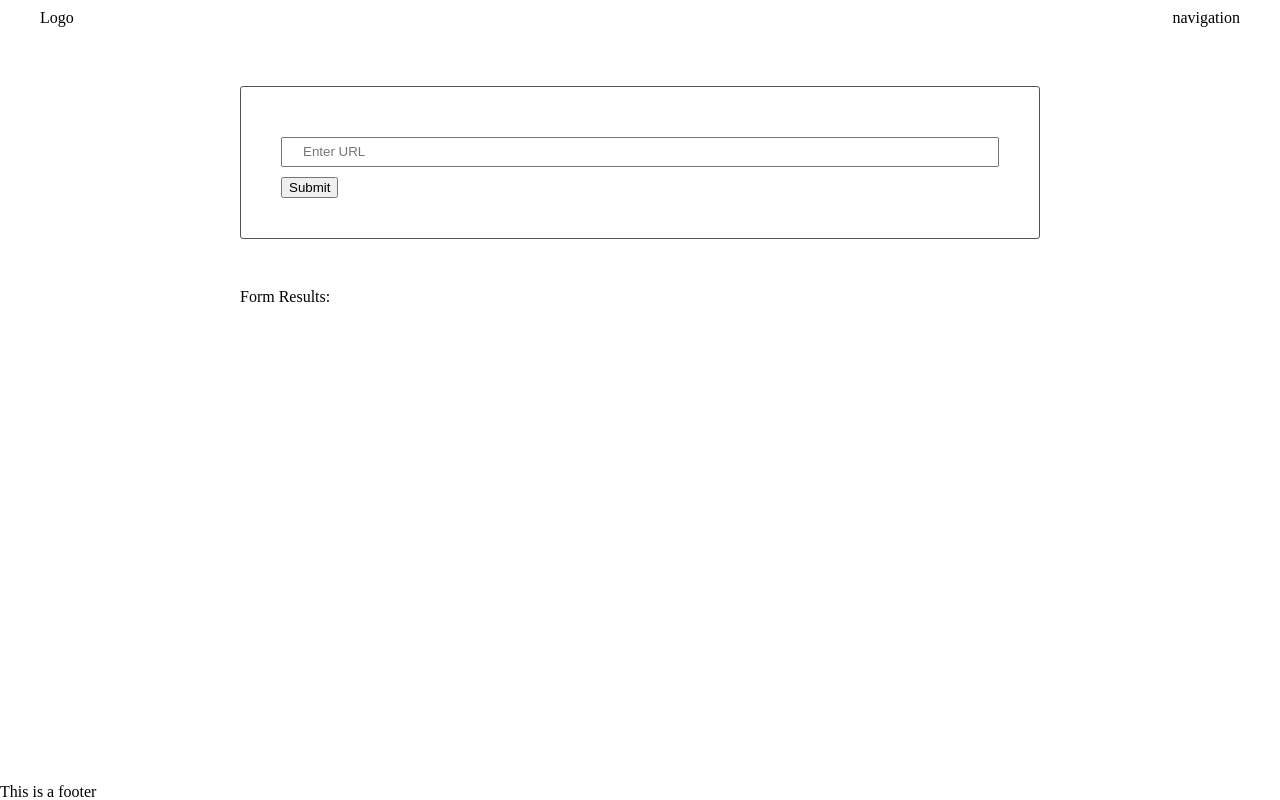
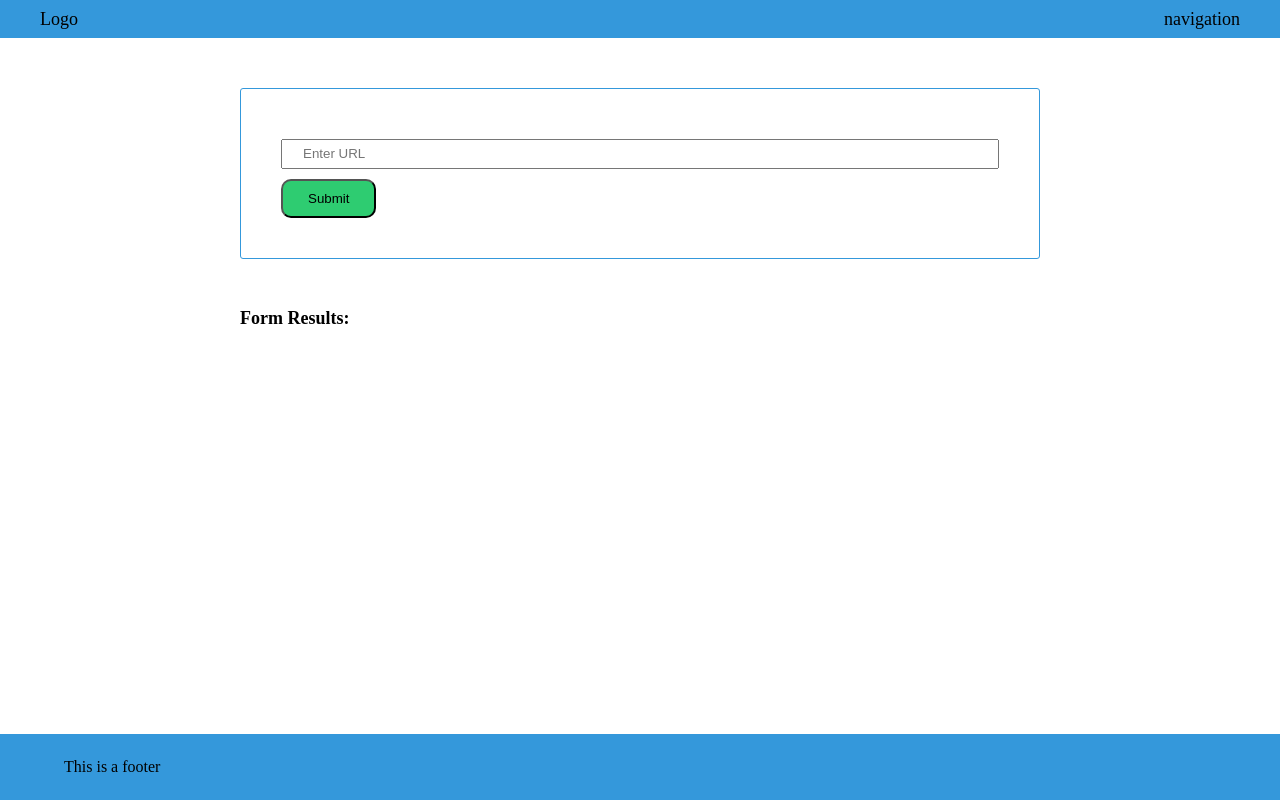
Before and after one commit to BelluZone/Article_NLP_Check, a website built with webpack: page src/client/views/index.html in a window 1280 px wide. Built offline with nearby package versions, Linux system fonts and the light colour scheme.

Commit message:
scss files updated

```diff
--- a/src/client/styles/base.scss
+++ b/src/client/styles/base.scss
@@ -1,3 +1,6 @@
+$primary-color: #3498db;
+$secondary-color: #2ecc71;
+
 body {
     display: flex;
     flex-direction: column;
@@ -11,4 +14,13 @@ main {
 section {
     max-width: 800px;
     margin: 50px auto;
+
+    #results {
+        padding: 25px 50px;
+    }
+
+    strong {
+        font-size: large;
+        font-weight: bold;
+    }
 }
--- a/src/client/styles/footer.scss
+++ b/src/client/styles/footer.scss
@@ -0,0 +1,6 @@
+@use 'base';
+
+footer {
+    background-color: base.$primary-color;
+    padding: 25px 5% 25px
+}
--- a/src/client/styles/form.scss
+++ b/src/client/styles/form.scss
@@ -1,7 +1,19 @@
+@use 'base';
+
 form {
-    border: 1px solid #545454;
+    border: 1px solid base.$primary-color;
     border-radius: 3px;
     padding: 40px;
+
+    button {
+        background-color: base.$secondary-color;
+        border-radius: 10px;
+        padding: 10px 25px 10px;
+
+        &:hover {
+            background-color: base.$primary-color;
+        }
+    }
 }
 
 input {
--- a/src/client/styles/header.scss
+++ b/src/client/styles/header.scss
@@ -1,5 +1,9 @@
+@use 'base';
+
 header {
     display: flex;
     justify-content: space-between;
     padding: 10px 40px;
+    font-size: large;
+    background-color: base.$primary-color;
 }
--- a/webpack.dev.js
+++ b/webpack.dev.js
@@ -47,6 +47,8 @@ module.exports = {
     ],
     devServer: {
         port: 3000,
-        allowedHosts: 'all'
+        allowedHosts: 'all',
+        hot: true,
+        open: true
     }
 }
```
Also changed, not shown: README.md.
